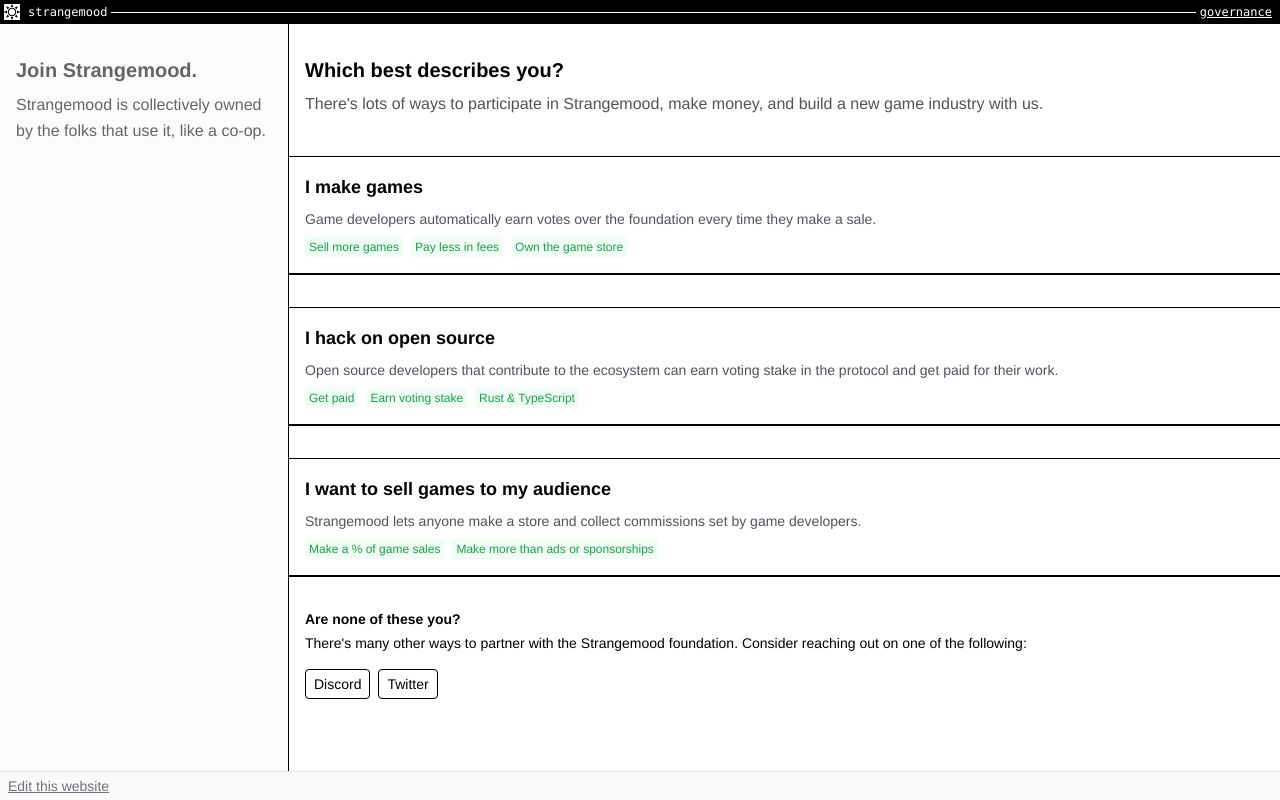
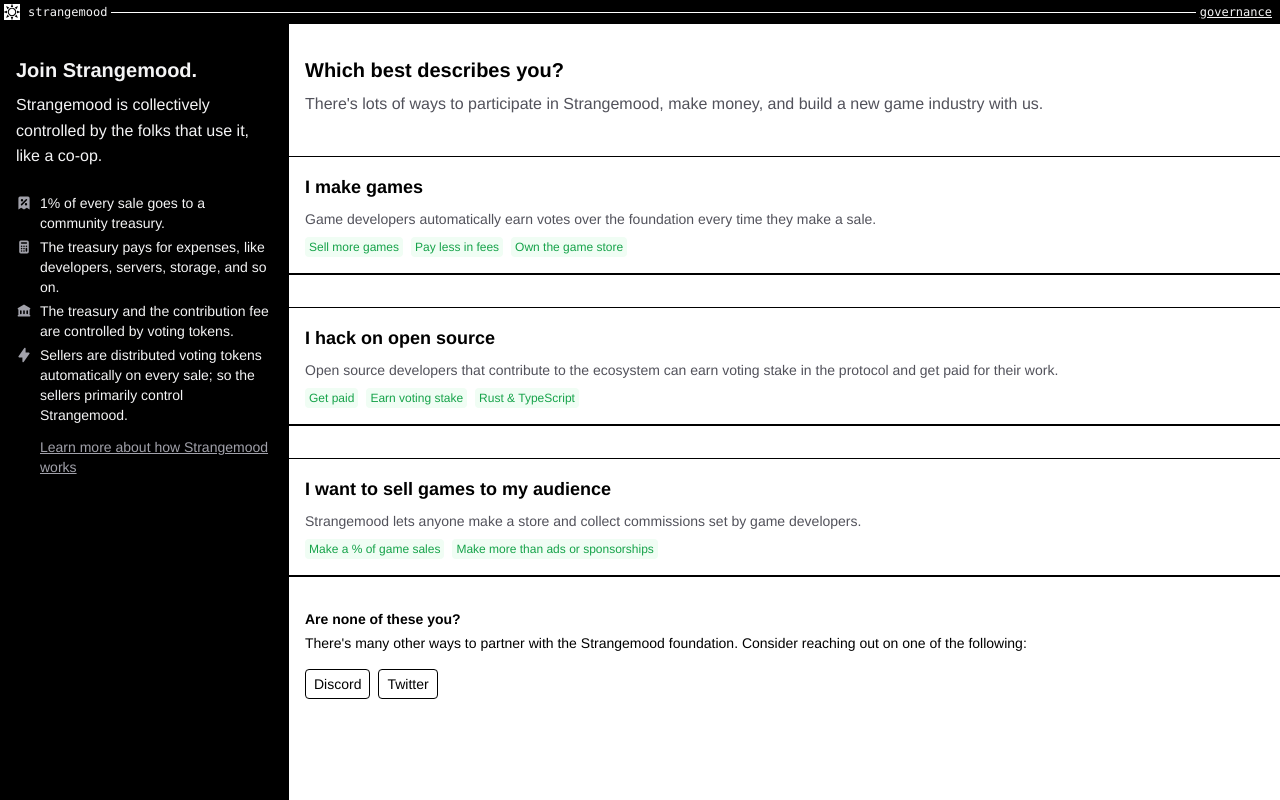
Before and after one commit to strangemoodfoundation/strangemood.org, a Next.js app: page /onboarding/welcome in a window 1280 px wide. Built offline with nearby package versions, Linux system fonts and the light colour scheme.

Commit message:
add more stuff

```diff
--- a/pages/onboarding/welcome.tsx
+++ b/pages/onboarding/welcome.tsx
@@ -1,4 +1,13 @@
 import Layout from "../../components/Layout";
+import {
+  ArrowRightIcon,
+  CalculatorIcon,
+  CurrencyDollarIcon,
+  LibraryIcon,
+  LightningBoltIcon,
+  ReceiptTaxIcon,
+} from "@heroicons/react/solid";
+import Link from "next/link";
 
 export function FormElement(props: {
   children: any;
@@ -49,7 +58,7 @@
   return (
     <div className="h-full flex w-full flex-col ">
       <div className="bg-black p-1 ">
-        <div className="text-xs font-mono flex items-center text-white ">
+        <div className="text-xs font-mono flex items-center text-gray-100 ">
           <img
             src="/sun.svg"
             className="h-4 w-4 mr-1 dark:bg-gray-500 bg-white"
@@ -68,12 +77,49 @@
         </div>
       </div>
       <div className="flex flex-col md:flex-row flex-1 h-full">
-        <div className="px-4 py-8 mx-auto w-full h-full bg-gray-50 flex-1 transition-all hover:opacity-100 opacity-60">
+        <div className="px-4 py-8 mx-auto w-full h-full  text-gray-100 flex-1 transition-all  bg-black ">
           <h1 className="font-bold text-xl w-64 pb-2">Join Strangemood.</h1>
-          <p className=" md:pb-12">
-            Strangemood is collectively owned by the folks that use it, like a
-            co-op.
+          <p className="pb-6">
+            Strangemood is collectively controlled by the folks that use it,
+            like a co-op.
           </p>
+
+          <div className="flex items-start text-sm mb-1">
+            <ReceiptTaxIcon className="h-4 w-4 text-gray-400 mt-0.5" />
+            <div className="pl-2 flex-1">
+              1% of every sale goes to a community treasury.
+            </div>
+          </div>
+
+          <div className="flex items-start text-sm mb-1">
+            <CalculatorIcon className="h-4 w-4 text-gray-400 mt-0.5" />
+            <div className="pl-2 flex-1 ">
+              The treasury pays for expenses, like developers, servers, storage,
+              and so on.
+            </div>
+          </div>
+
+          <div className="flex items-start text-sm mb-1">
+            <LibraryIcon className="h-4 w-4 text-gray-400 mt-0.5" />
+            <div className="pl-2 flex-1">
+              The treasury and the contribution fee are controlled by voting
+              tokens.
+            </div>
+          </div>
+
+          <div className="flex items-start text-sm mb-1">
+            <LightningBoltIcon className="h-4 w-4 text-gray-400 mt-0.5" />
+            <div className="pl-2 flex-1">
+              Sellers are distributed voting tokens automatically on every sale;
+              so the sellers primarily control Strangemood.
+            </div>
+          </div>
+
+          <Link href={"/about"}>
+            <a className="py-2 pl-6 text-sm underline flex justify-between text-gray-400">
+              Learn more about how Strangemood works
+            </a>
+          </Link>
         </div>
         <div className=" md:border-l border-black w-full flex flex-col">
           <h2 className="font-bold text-xl pb-2 px-4 pt-8 ">
@@ -157,7 +203,7 @@
           </div>
         </div>
       </div>
-      <div className="bg-gray-50 border-t border-gray-200">
+      {/* <div className="bg-black border-gray-200">
         <div className="py-1 px-2 m-auto w-full justify-between text-center text-gray-500 text-sm">
           <div className="flex w-full justify-between">
             <a
@@ -168,7 +214,7 @@
             </a>
           </div>
         </div>
-      </div>
+      </div> */}
     </div>
   );
 }
```
